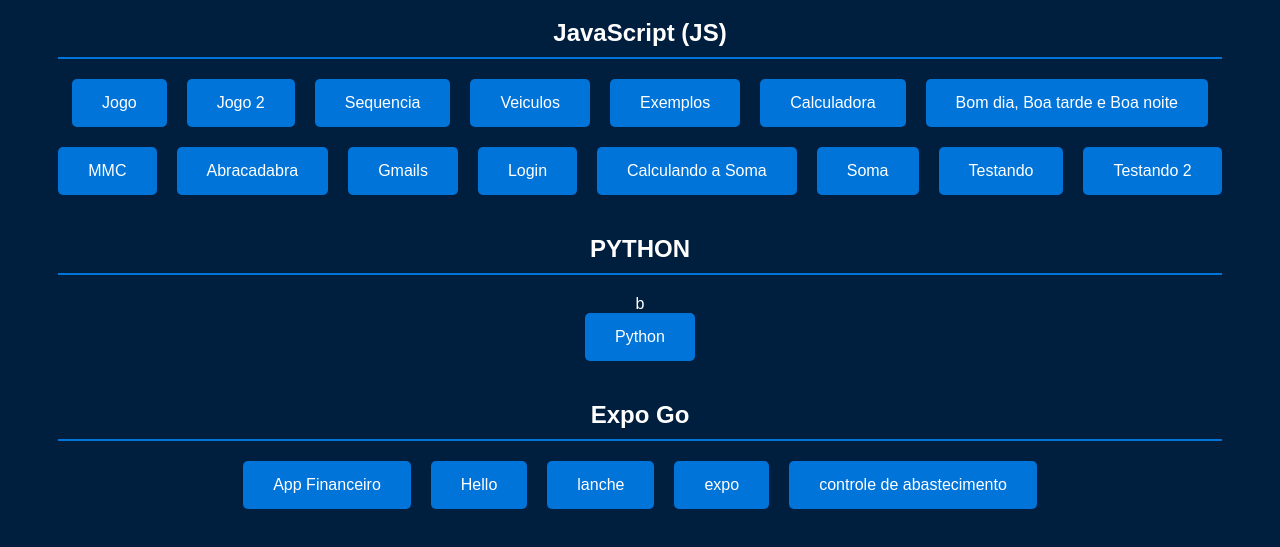
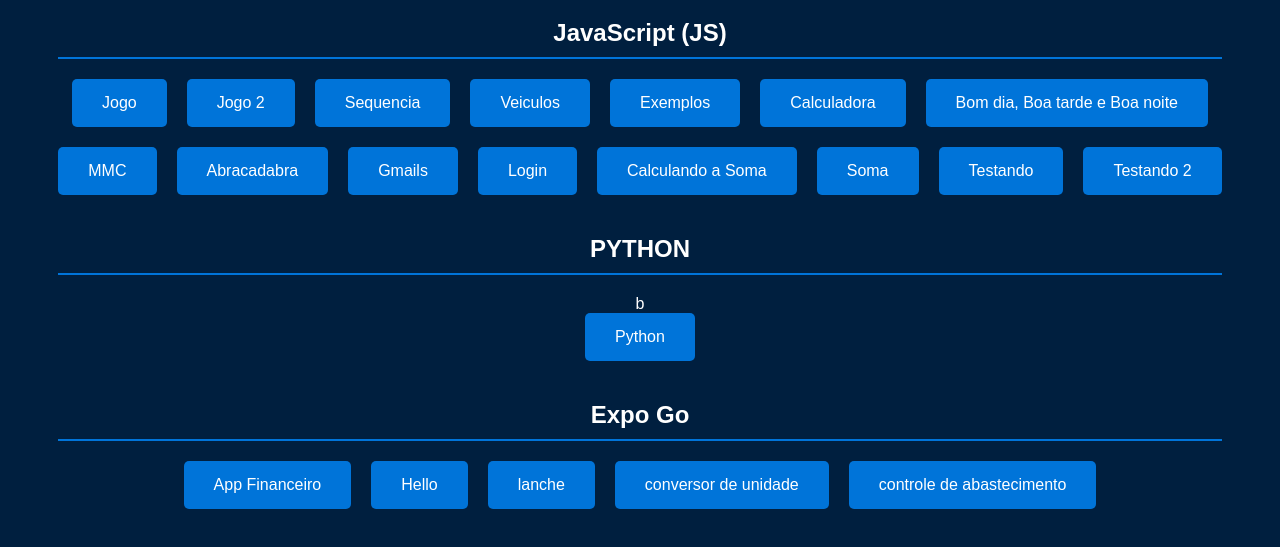
Before and after one commit to claraqueiross/todosexercicios, a plain HTML site: page todosexercicios.html in a window 1280 px wide. Shown: the part 137-684 px from the top of the page. Drawn offline with Linux system fonts and the light colour scheme.

Commit message:
Update todosexercicios.html

```diff
--- a/todosexercicios.html
+++ b/todosexercicios.html
@@ -82,7 +82,7 @@
         <a href="https://snack.expo.dev/@clarasantanaluan/dinheiro" class="exercise-button">App Financeiro</a>
         <a href="https://snack.expo.dev/@clarasantanaluan/blissful-violet-bacon" class="exercise-button">Hello</a>
         <a href="https://snack.expo.dev/@clarasantanaluan/499abb" class="exercise-button">lanche</a>
-         <a href="https://snack.expo.dev/@nvp9578/4ba827" class="exercise-button">expo</a>
+         <a href="https://snack.expo.dev/@nvp9578/4ba827" class="exercise-button">conversor de unidade</a>
         <a href="https://snack.expo.dev/@clarasantanaluan/great-blue-cereal" class="exercise-button">controle de abastecimento</a>
     </div>
 
```
